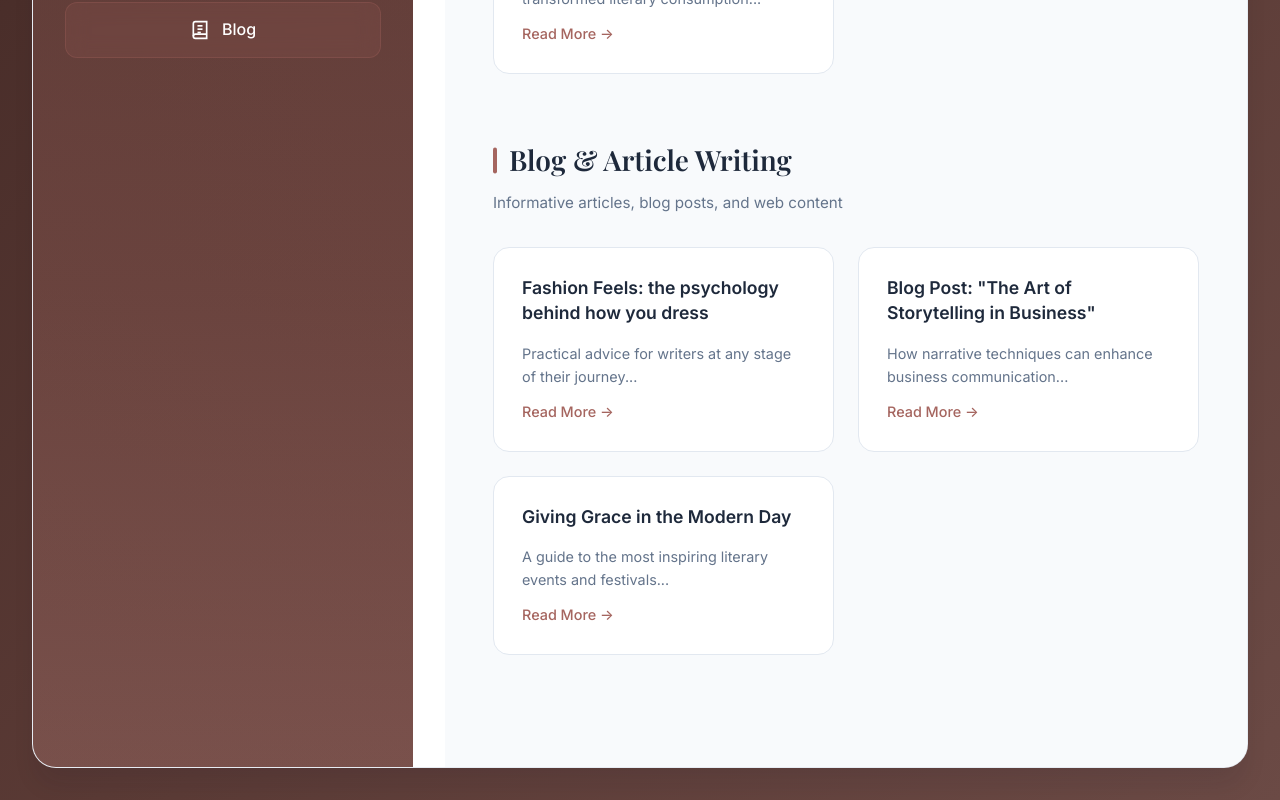
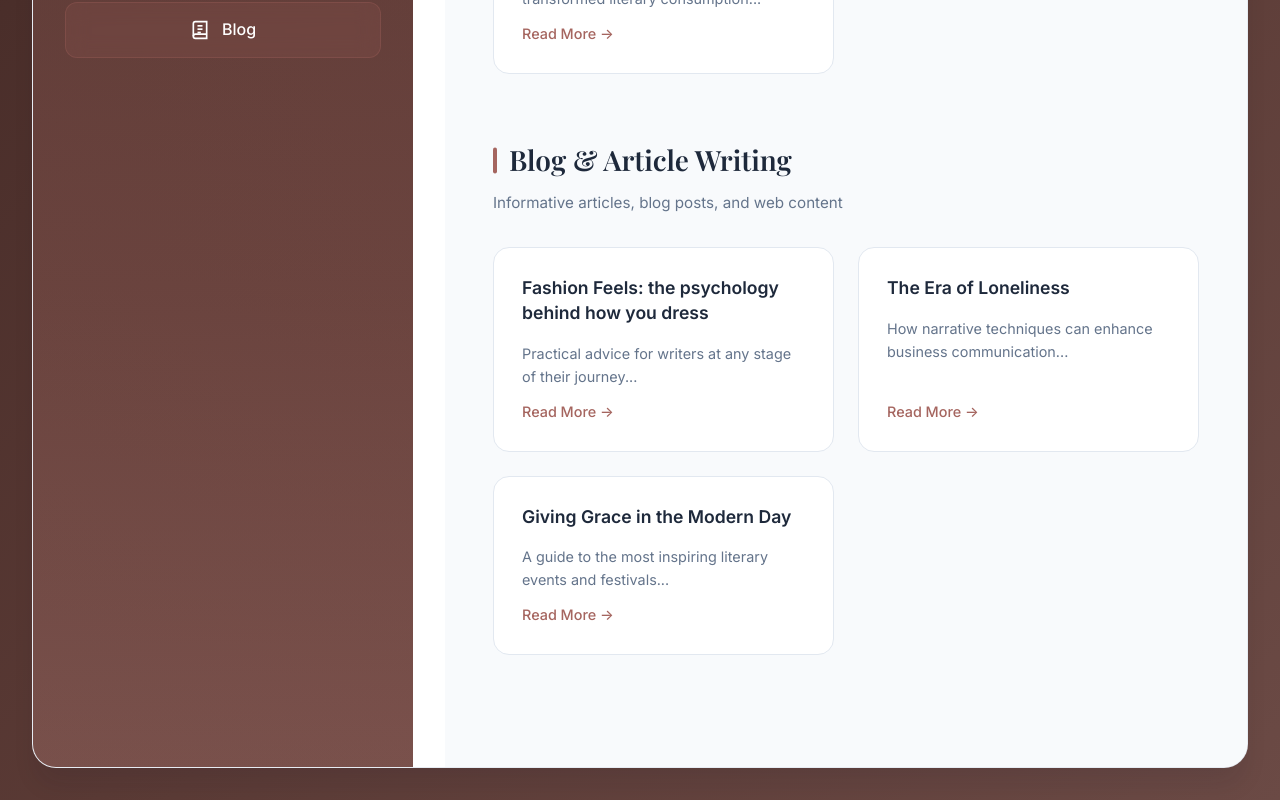
Before and after one commit to annalisenguyen/portfolio, a React (Vite) app: page / in a window 1280 px wide. Shown: the part 872-1672 px from the top of the page. Built offline with nearby package versions, Linux system fonts and the light colour scheme.

Commit message:
Article Title

```diff
--- a/src/data/posts.js
+++ b/src/data/posts.js
@@ -121,7 +121,7 @@ let posts = [
   },
   {
     slug: 'storytelling-business',
-    title: 'Blog Post: "The Art of Storytelling in Business"',
+    title: 'The Era of Loneliness',
     category: 'blog',
     excerpt: 'How narrative techniques can enhance business communication...',
     date: '2024-02-20',
```
